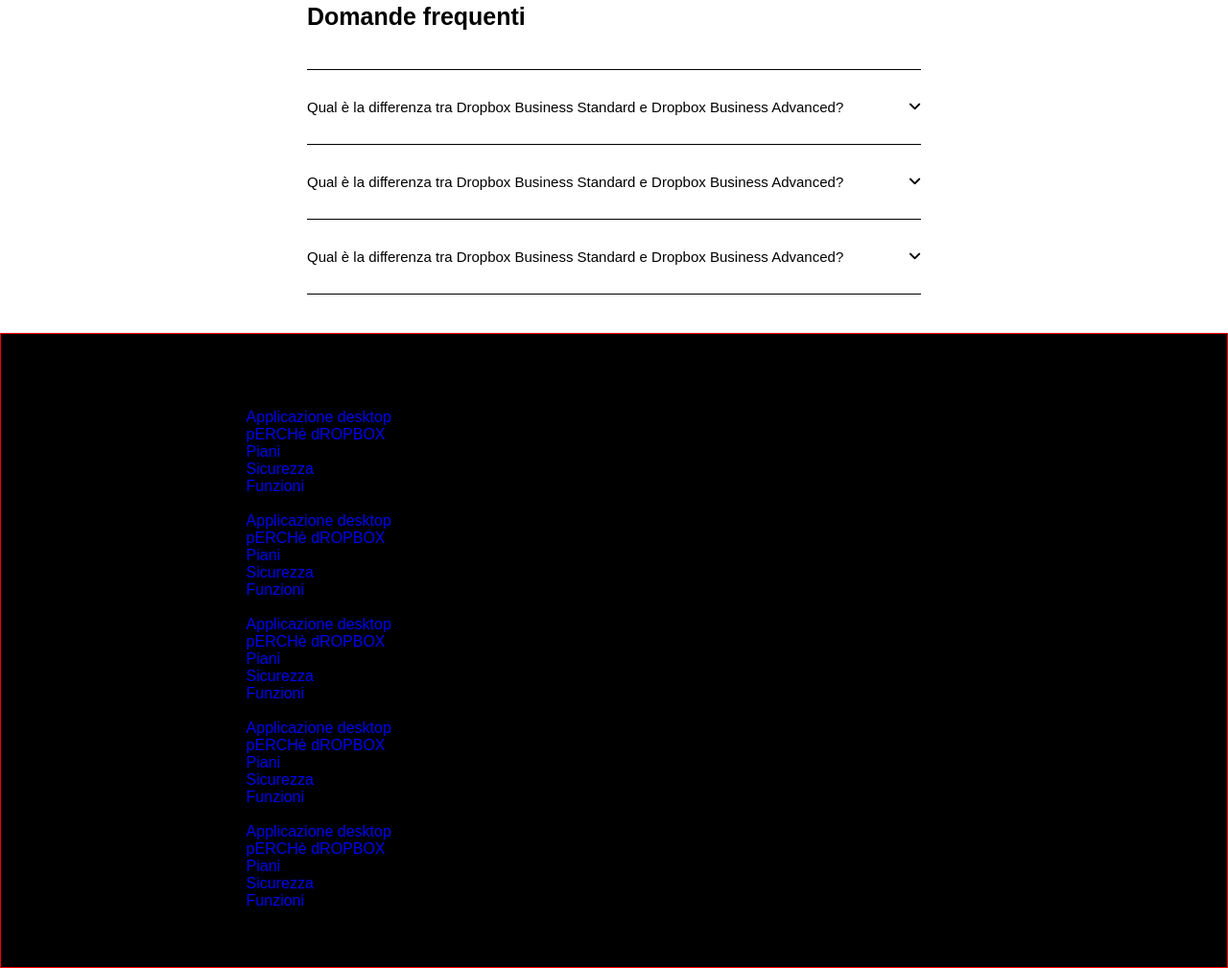
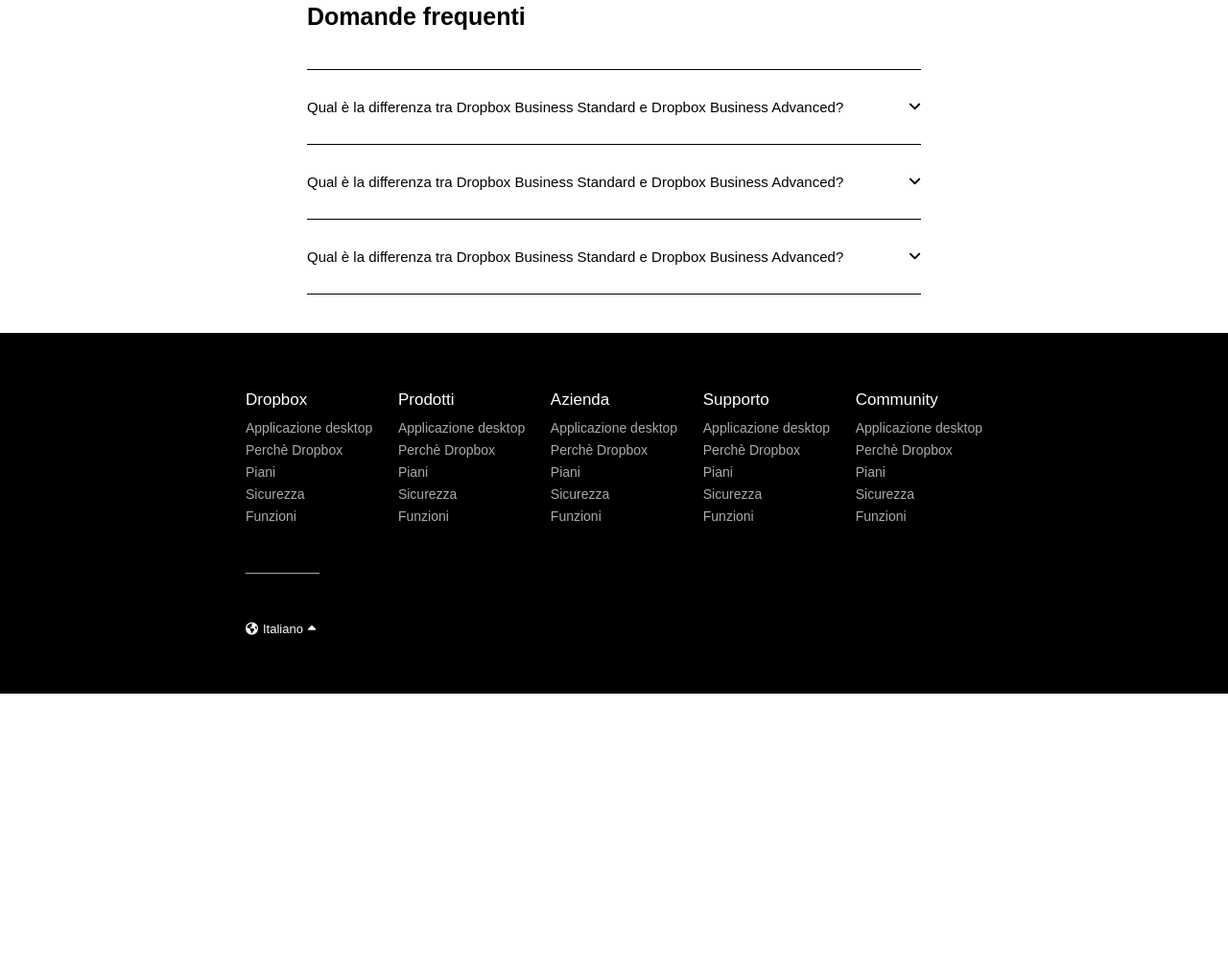
Before and after one commit to CarloBattista/htmlcss-dropbox, a plain HTML site: page index.html in a window 1280 px wide. Shown: the part 4886-5895 px from the top of the page at 96% size. After the commit the page ends 5609 px from the top, so only its background shows below. Drawn offline with Linux system fonts and the light colour scheme.

Commit message:
sezione lingua footer

```diff
--- a/_assets/css/style.css
+++ b/_assets/css/style.css
@@ -581,3 +581,46 @@ main{
 .footer{
     padding: 60px 0;
 }
+
+.footer_heading{
+    color: #fff;
+    font-size: 17px;
+    font-weight: 500;
+    margin-bottom: 10px;
+}
+
+.footer_link{
+    margin-bottom: 5px;
+}
+
+.footer_link:last-child{
+    margin-bottom: 0;
+}
+
+.footer_link a{
+    color: #aaa;
+    font-size: 14px;
+    font-weight: 400;
+}
+
+.footer_link a:hover{
+    text-decoration: underline;
+}
+
+.lineDiv{
+    background-color: #aaa;
+    width: 10%;
+    height: 1px;
+    margin: 50px 0;
+}
+
+.language_selector_container{
+    color: #fff;
+    font-size: 13px;
+    font-weight: 400;
+    cursor: pointer;
+}
+
+.language{
+    margin: 0 5px;
+}
--- a/index.html
+++ b/index.html
@@ -538,9 +538,9 @@
     </main>
 
     <!-- Footer -->
-    <div class="footer debug bg-black">
+    <div class="footer bg-black">
         <div class="margin-60">
-            <div class="nav_footer">
+            <div class="nav_footer d-flex a-start j-between">
                 <ul class="row_footer">
                     <li class="footer_heading">Dropbox</li>
                     <li class="footer_link">
@@ -550,7 +550,7 @@
                     </li>
                     <li class="footer_link">
                         <a href="#">
-                            pERCHè dROPBOX
+                            Perchè Dropbox
                         </a>
                     </li>
                     <li class="footer_link">
@@ -578,7 +578,7 @@
                     </li>
                     <li class="footer_link">
                         <a href="#">
-                            pERCHè dROPBOX
+                            Perchè Dropbox
                         </a>
                     </li>
                     <li class="footer_link">
@@ -606,7 +606,7 @@
                     </li>
                     <li class="footer_link">
                         <a href="#">
-                            pERCHè dROPBOX
+                            Perchè Dropbox
                         </a>
                     </li>
                     <li class="footer_link">
@@ -634,7 +634,7 @@
                     </li>
                     <li class="footer_link">
                         <a href="#">
-                            pERCHè dROPBOX
+                            Perchè Dropbox
                         </a>
                     </li>
                     <li class="footer_link">
@@ -662,7 +662,7 @@
                     </li>
                     <li class="footer_link">
                         <a href="#">
-                            pERCHè dROPBOX
+                            Perchè Dropbox
                         </a>
                     </li>
                     <li class="footer_link">
@@ -682,6 +682,12 @@
                     </li>
                 </ul>
             </div>
+            <div class="lineDiv"></div>
+            <div class="language_selector_container d-flex a-center">
+                <i class="fa-solid fa-earth-americas"></i>
+                <span class="language">Italiano</span>
+                <i class="fa-solid fa-caret-up"></i>
+            </div>
         </div>
     </div>
 
```
